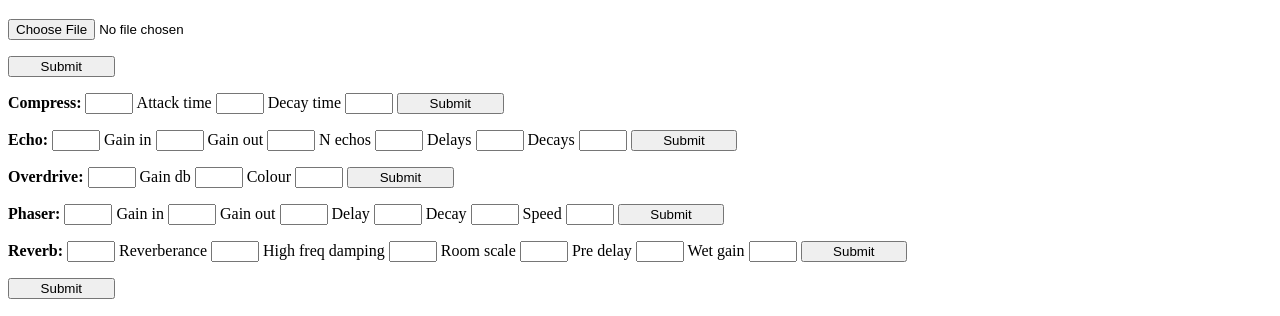
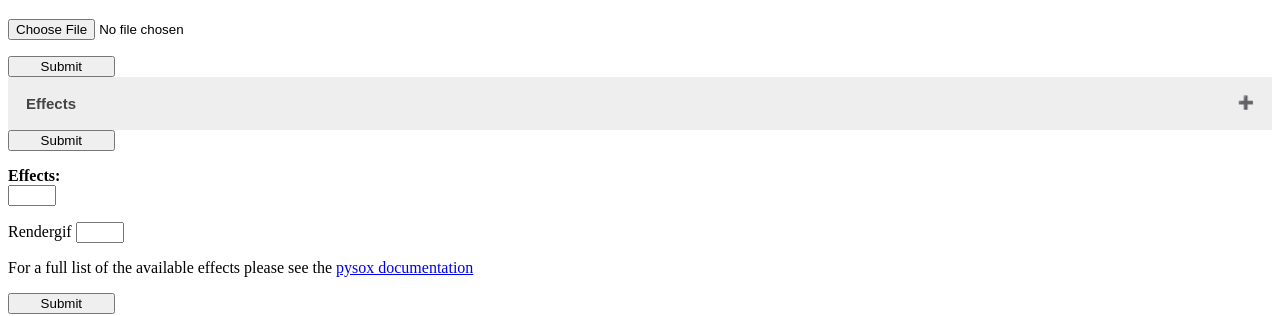
Before and after one commit to matthewh806/killing_me_softly_with_his_dsp, a Python web app: template code/experiments/image_manipulation/app/templates/index.html in a window 1280 px wide. Shown: the part 577-893 px from the top of the page. Run offline with Jinja, Linux system fonts and the light colour scheme; the template is opened without the code that fills it: most values are stand-ins (such as "Sample title", 1, 10 or a date in 2020); form fields are guessed from the names that the template uses.

Commit message:
Experiments::image_manipulation: add collapsible effects menu

```diff
--- a/code/experiments/image_manipulation/app/forms.py
+++ b/code/experiments/image_manipulation/app/forms.py
@@ -42,7 +42,7 @@ class ClearForm(FlaskForm):
     submit = SubmitField("Clear Effects")
 
 class MoshForm(FlaskForm):
-    effects = TextAreaField('effects')
+    effects = TextAreaField('Effects List')
     rendergif = BooleanField("Create GIF", default=False)
     submit = SubmitField('Mosh Image')
 
--- a/code/experiments/image_manipulation/app/static/css/style.css
+++ b/code/experiments/image_manipulation/app/static/css/style.css
@@ -9,3 +9,40 @@ input[type=number] {
 input[type=submit] {
     width: 8em;
 }
+
+.collapsible {
+    background-color: #eee;
+    color: #444;
+    cursor: pointer;
+    padding: 18px;
+    width: 100%;
+    border: none;
+    text-align: left;
+    outline: none;
+    font-size: 15px;
+  }
+
+  .active, .collapsible:hover {
+    background-color: #ccc;
+  }
+
+  .collapsible:after {
+    content: '\02795'; /* Unicode character for "plus" sign (+) */
+    font-size: 13px;
+    color: white;
+    float: right;
+    margin-left: 5px;
+  }
+
+  .active:after {
+    content: "\2796"; /* Unicode character for "minus" sign (-) */
+  }
+
+  /* Style the collapsible content. Note: hidden by default */
+  .effects {
+    padding: 0 18px;
+    max-height: 0;
+    overflow: hidden;
+    transition: max-height 0.2s ease-out;
+    background-color: #f1f1f1;
+  }
--- a/code/experiments/image_manipulation/app/templates/index.html
+++ b/code/experiments/image_manipulation/app/templates/index.html
@@ -22,6 +22,8 @@
                 {{ upload_form.submit() }}
         </form>
 
+        <button type="button" class="collapsible"><b>Effects</b></button>
+        <div class="effects">
             <form id="compand_form" action="add_effect" method="post">
                 <p>
                     <b>Compress: </b> {{ compand_form.effect_name }}
@@ -75,6 +77,7 @@
                     {{ reverb_form.submit() }}
                 </p>
             </form>
+        </div>
 
         <form id="clear_form" action="clear_effects" method="post">
             {{ clear_form.submit() }}
@@ -82,7 +85,7 @@
 
         <form id="mosh_form" action="mosh_image" method="post">
             <p>
-                {{ mosh_form.effects.label }}<br>
+                <b>{{ mosh_form.effects.label }}:</b><br>
                 {{ mosh_form.effects(rows=8, cols=50) }}
             </p>
             <p>
@@ -97,5 +100,36 @@
             <h2>Output Image</h2>
             <img src="{{output_path}}" width="500px">
         {% endif %}
+
+        <script>
+            function checkCollapseState()
+            {
+                state = localStorage.getItem("state");
+                if(state == "active")
+                {
+                    var coll = document.getElementsByClassName("collapsible")[0]
+                    coll.classList.add("active")
+                    var content = document.getElementsByClassName("effects")[0]
+                    content.style.maxHeight = content.scrollHeight + "px";
+                }
+            }
+            checkCollapseState();
+
+            var coll = document.getElementsByClassName("collapsible");
+            var i;
+            for (i = 0; i < coll.length; i++) {
+                coll[i].addEventListener("click", function() {
+                    this.classList.toggle("active");
+                    var content = this.nextElementSibling;
+                    if (content.style.maxHeight){
+                        content.style.maxHeight = null;
+                        state = localStorage.setItem("state", "hidden")
+                    } else {
+                        content.style.maxHeight = content.scrollHeight + "px";
+                        state = localStorage.setItem("state", "active")
+                    }
+                });
+            }
+        </script>
     </body>
 </html>
```
Lines whose indentation alone changed are shown as unchanged.
